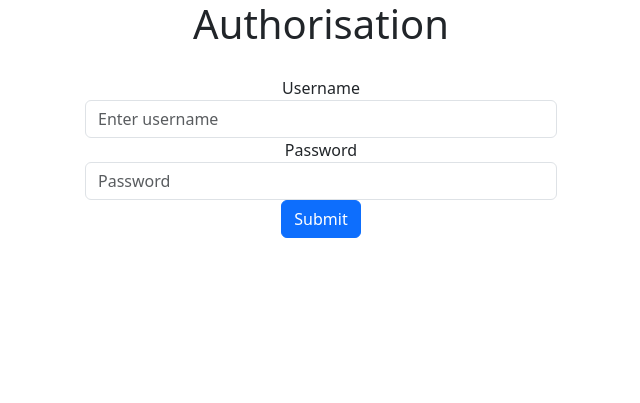
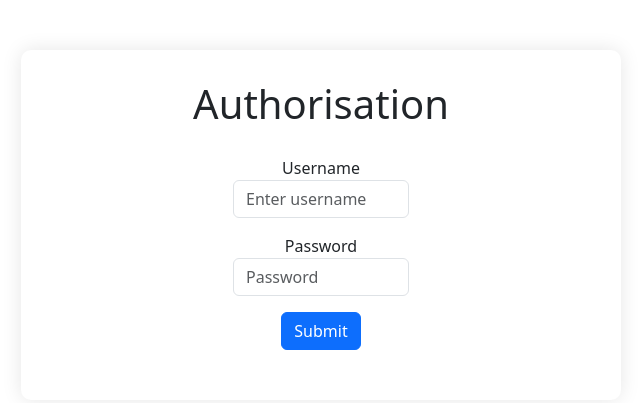
Before and after one commit to Bebroros/Shop-project-web, a website: page registration.html in a window 1280 px wide. Shown: the whole page, without its empty margins (319-959 px from the left). Drawn offline with nearby package versions, Linux system fonts and the light colour scheme.

Commit message:
Add validation to survey. Add pretier containers to registration and survey

```diff
--- a/registration.html
+++ b/registration.html
@@ -22,24 +22,35 @@
             max-height: 0;
             transition: opacity 0.3s ease-in-out, max-height 0.3s ease-in-out;
         }
+        .container {
+            max-width: 600px;
+            margin: 50px auto;
+            padding: 30px;
+            box-shadow: 0 0 20px rgba(0,0,0,0.1);
+            border-radius: 10px;
+            background: white;
+        }
+
     </style>
 </head>
 <body>
-<div id='succ-alert' class="alert alert-success" role="alert">
+<div class="container">
+<p id='succ-alert' class="alert alert-success" role="alert">
     You have logged in successfully.
-</div>
+</p>
     <h1>Authorisation</h1>
     <form>
-        <div class="form-group">
+        <p class="form-group">
             <label for="username">Username</label>
             <input class="form-control" id="username" placeholder="Enter username" pattern="[a-z0-9A-Z@].{4,}" required>
-        </div>
-        <div class="form-group">
+        </p>
+        <p class="form-group">
             <label for="password">Password</label>
             <input type="password" class="form-control" id="password" placeholder="Password" pattern="(?=.*\d)(?=.*[a-z])(?=.*[A-Z]).{8,}" required>
-        </div>
+        </p>
         <button type="submit" class="btn btn-primary">Submit</button>
     </form>
+<div/>
 <script>
     document.querySelector("form").addEventListener("submit", async function (event){
         event.preventDefault();
```
Also changed, not shown: survey.html (+22 -4 lines), img/ksu.jpeg (deleted).
